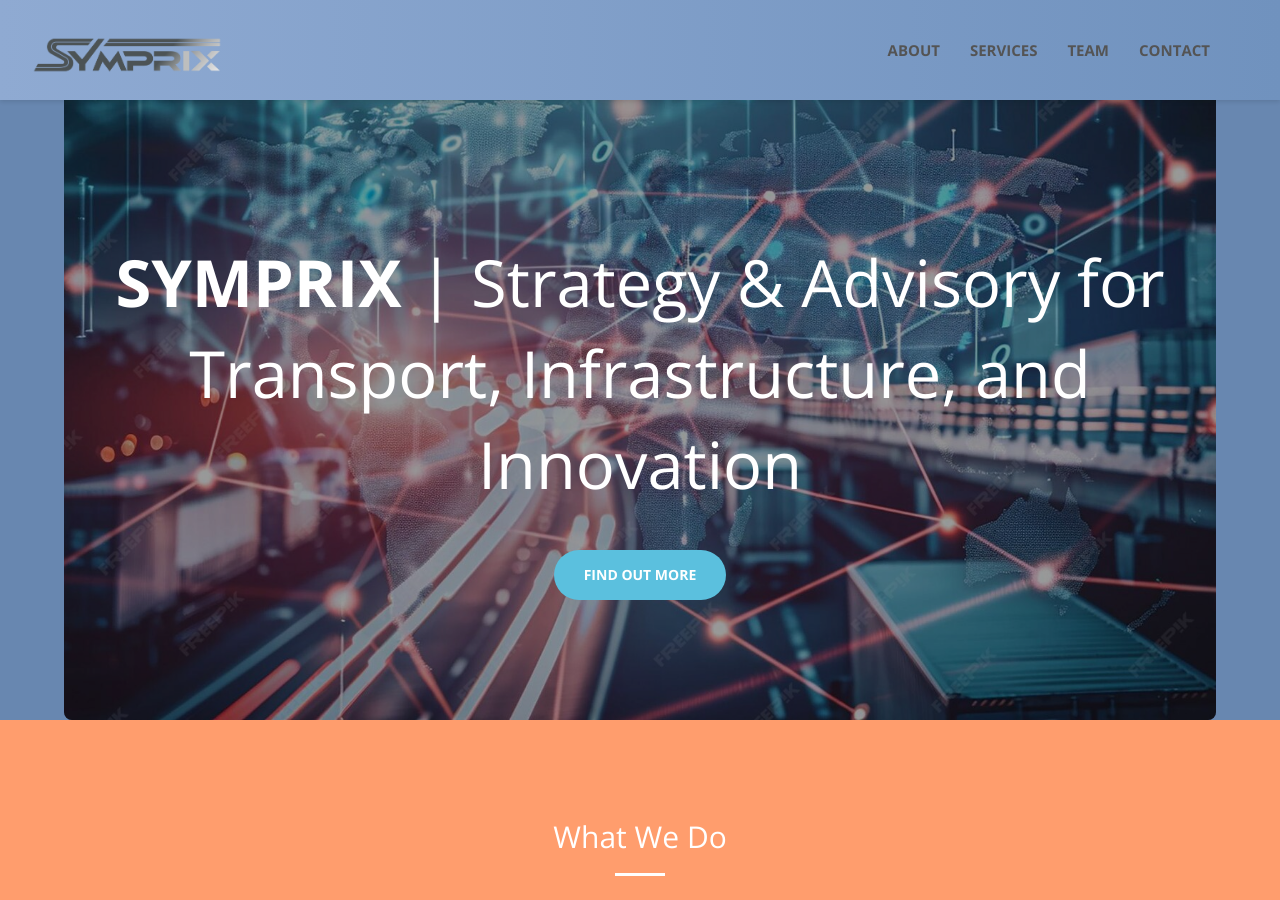
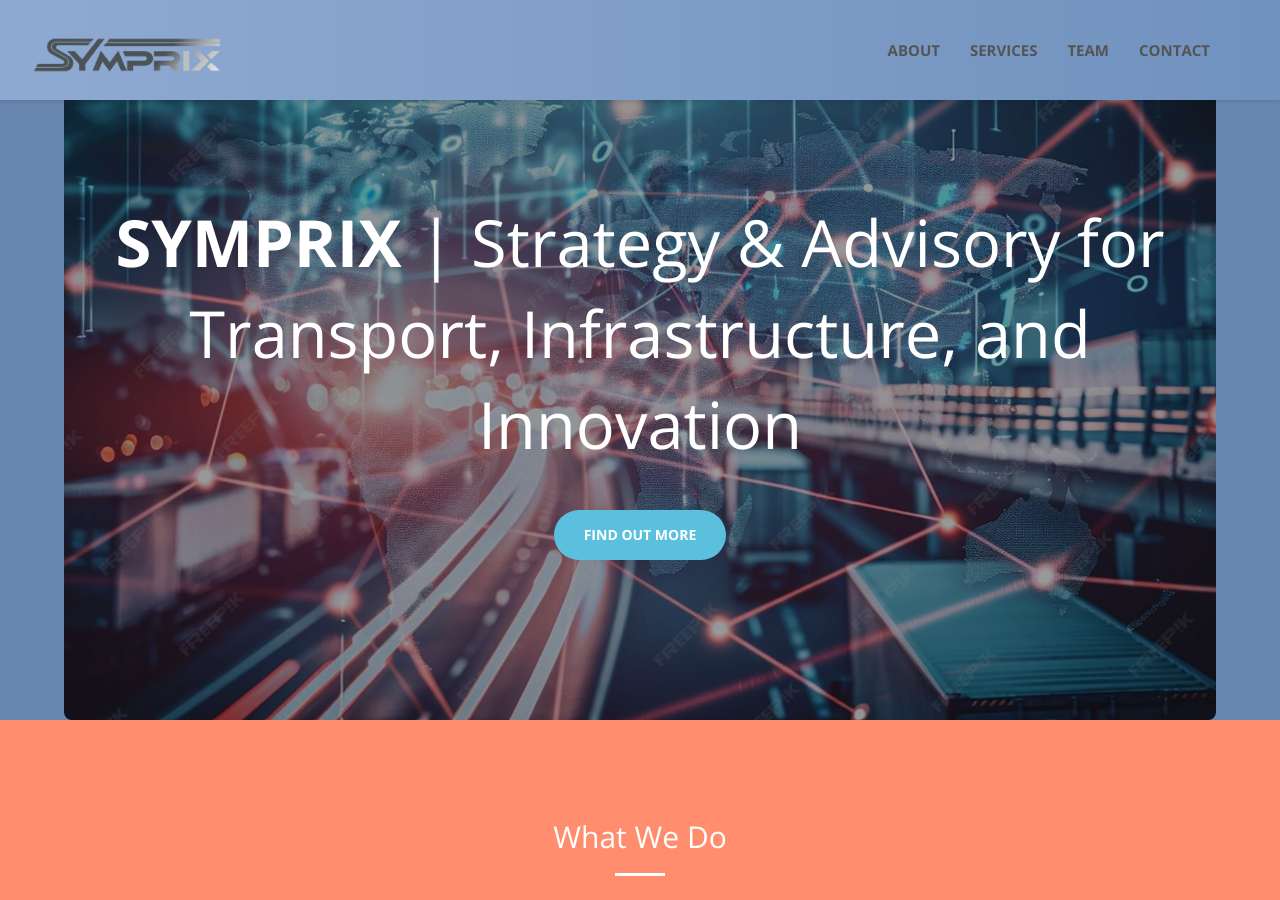
Before and after one commit to CD-Symprix/symprix, a Jekyll site: the page built from index.html, in a window 1280 px wide and 900 px high. Built offline with Jekyll 4.4.1, drawn with Linux system fonts in a browser that asks for light colours.

Commit message:
Update main.scss

```diff
--- a/css/main.scss
+++ b/css/main.scss
@@ -116,7 +116,7 @@ $theme-dark: #222;
   flex-direction: column;   // vertical stack
   justify-content: flex-end; // ⬅️ push content to the bottom
   align-items: center;      // center horizontally
-  padding-bottom: 120px;     // ⬅️ keeps text a bit above bottom
+  padding-bottom: 160px;     // ⬅️ keeps text a bit above bottom
 }
 .hero-content::before {
   content: "";
@@ -143,13 +143,15 @@ header {
 }
 
 /* === What We Do Section === */
+
 #about.bg-primary {
-  background-color: #FF9D6D;   // lighter orange
+  background-color: #FF8D6E;   // lighter orange
 }
 #about .cta-text {
-  font-size: 18px;     // bigger text than default
+  font-size: 20px;     // bigger text than default
   line-height: 1.6;    // improve readability
   color: #fff;         // keep it white against orange background
   max-width: 900px;
+  text-align: left;
   margin: 20px auto 0;
 }
```
